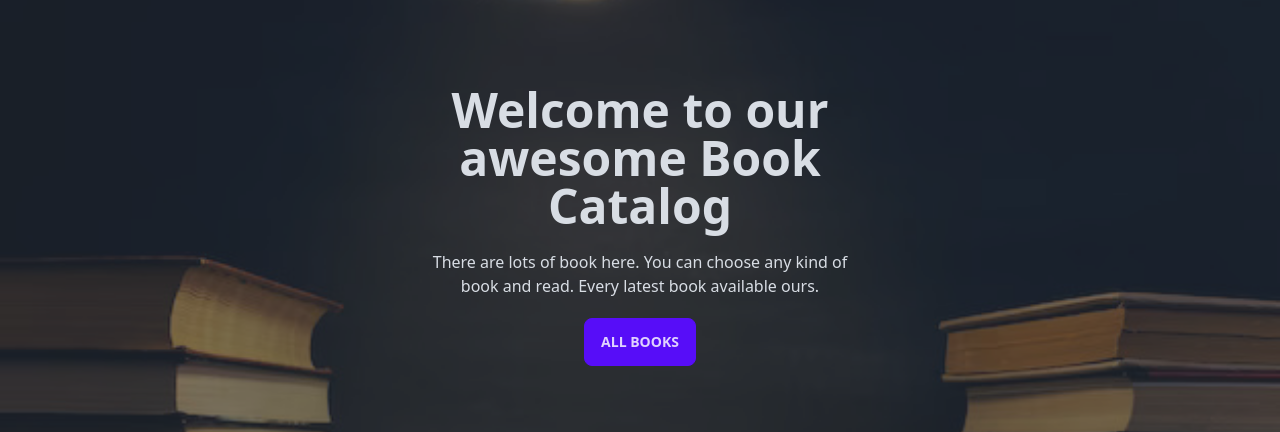
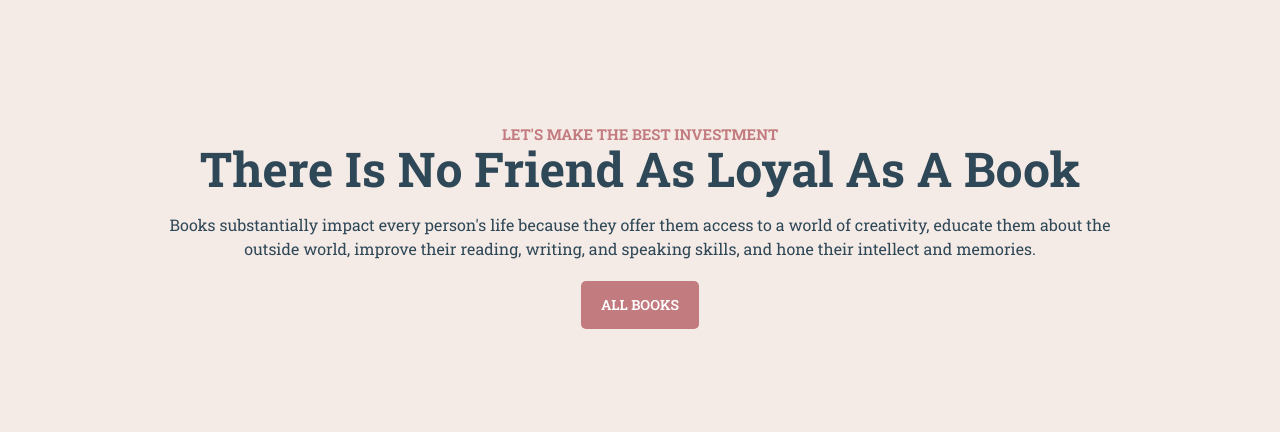
Before and after one commit to emonmahdi/book-catalog-system-frontend, a React (Vite) app: page / in a window 1280 px wide. Shown: the part 250-682 px from the top of the page. Built offline with nearby package versions, Linux system fonts and the light colour scheme; no server answers.

Commit message:
home banner section update

```diff
--- a/src/App.tsx
+++ b/src/App.tsx
@@ -5,6 +5,7 @@ import { useAppDispatch } from "./redux/hooks";
 import { setLoading, setUser } from "./redux/features/user/userSlice";
 import { useEffect } from "react";
 import { ToastContainer } from "react-toastify";
+import './index.css'
 
 import "react-toastify/dist/ReactToastify.css";
 
--- a/src/components/ui/HeroBanner.tsx
+++ b/src/components/ui/HeroBanner.tsx
@@ -1,50 +1,45 @@
-
-import bg from "../../assets/images/bg-1.jpg";
+// import bg from "../../assets/images/bg-1.jpg";
 import { Link } from "react-router-dom";
+import PrimaryBtn from "./PrimaryBtn";
 
 export default function HeroBanner() {
   return (
-    <div>
-      <div
-        className="hero min-h-screen"
-        style={{
-          backgroundImage: `url(${bg})`,
-          backgroundPosition: "center top",
-        }}
-      >
-        <div className="hero-overlay bg-opacity-60"></div>
-        <div className="hero-content text-center text-neutral-content">
-          <div className="max-w-md">
+    <div
+      style={{
+        // backgroundImage: `url(${bg})`,
+        backgroundColor: "#F5EBE6",
+        backgroundPosition: "center top",
+        backgroundSize: "cover",
+        backgroundRepeat: "no-repeat",
+        height: "100vh",
+        display: "flex",
+        justifyContent: "center",
+        alignItems: "center",
+        color: "#2F4858",
+      }}
+    >
+      <div className="">
+        <div className="hero-overlay"></div>
+        <div className="text-center">
+          <div className="lg:w-[75%] mx-auto max-w-100">
+            <p
+              style={{ color: "#C27B7F", fontWeight: "bold", fontSize: "15px" }}
+            >
+              LET'S MAKE THE BEST INVESTMENT
+            </p>
             <h1 className="mb-5 text-5xl font-bold">
-              Welcome to our awesome Book Catalog
+              There Is No Friend As Loyal As A Book
             </h1>
-            <p className="mb-5">
-              There are lots of book here. You can choose any kind of book and
-              read. Every latest book available ours.
+            <p className="mb-5 w-50">
+              Books substantially impact every person's life because they offer
+              them access to a world of creativity, educate them about the
+              outside world, improve their reading, writing, and speaking
+              skills, and hone their intellect and memories.
             </p>
+
             <Link to="/all-books">
-              <button className="btn btn-primary">All Books</button>
+              <PrimaryBtn>All Books</PrimaryBtn>
             </Link>
-
-            {/* redux */}
-            {/* <div className="mt-12 py-12">
-              <button
-                onClick={() => dispatch(increment())}
-                className="btn btn-primary"
-                aria-label="Increment value"
-              >
-                Increment
-              </button>
-              <span className="px-4">{count}</span>
-              <button
-                onClick={() => dispatch(decrement())}
-                className="btn btn-secondary"
-                aria-label="Decrement value"
-              >
-                Decrement
-              </button>
-            </div> */}
-            {/* end */}
           </div>
         </div>
       </div>
--- /dev/null
+++ b/src/components/ui/PrimaryBtn.tsx
@@ -0,0 +1,20 @@
+const btnStyle = {
+  border: "none",
+  background: "#C27B7F",
+  borderRadius: "5px",
+  padding: "10px 20px",
+  color: "#fff",
+  display: "inline-block",
+};
+
+const PrimaryBtn = ({ children }: any) => {
+  return (
+    <div>
+      <button style={btnStyle} className="btn">
+        {children}
+      </button>
+    </div>
+  );
+};
+
+export default PrimaryBtn;
--- a/src/index.css
+++ b/src/index.css
@@ -1,7 +1,14 @@
+@import url("https://fonts.googleapis.com/css2?family=Roboto+Slab:wght@200;300;400;500;600;700;800;900&display=swap");
+
 @tailwind base;
 @tailwind components;
 @tailwind utilities;
 
+body {
+  font-family: "Roboto Slab", serif;
+}
+
+/* primary color: "#C27B7F" */
 
 /* :root {
   font-family: Inter, system-ui, Avenir, Helvetica, Arial, sans-serif;
```
